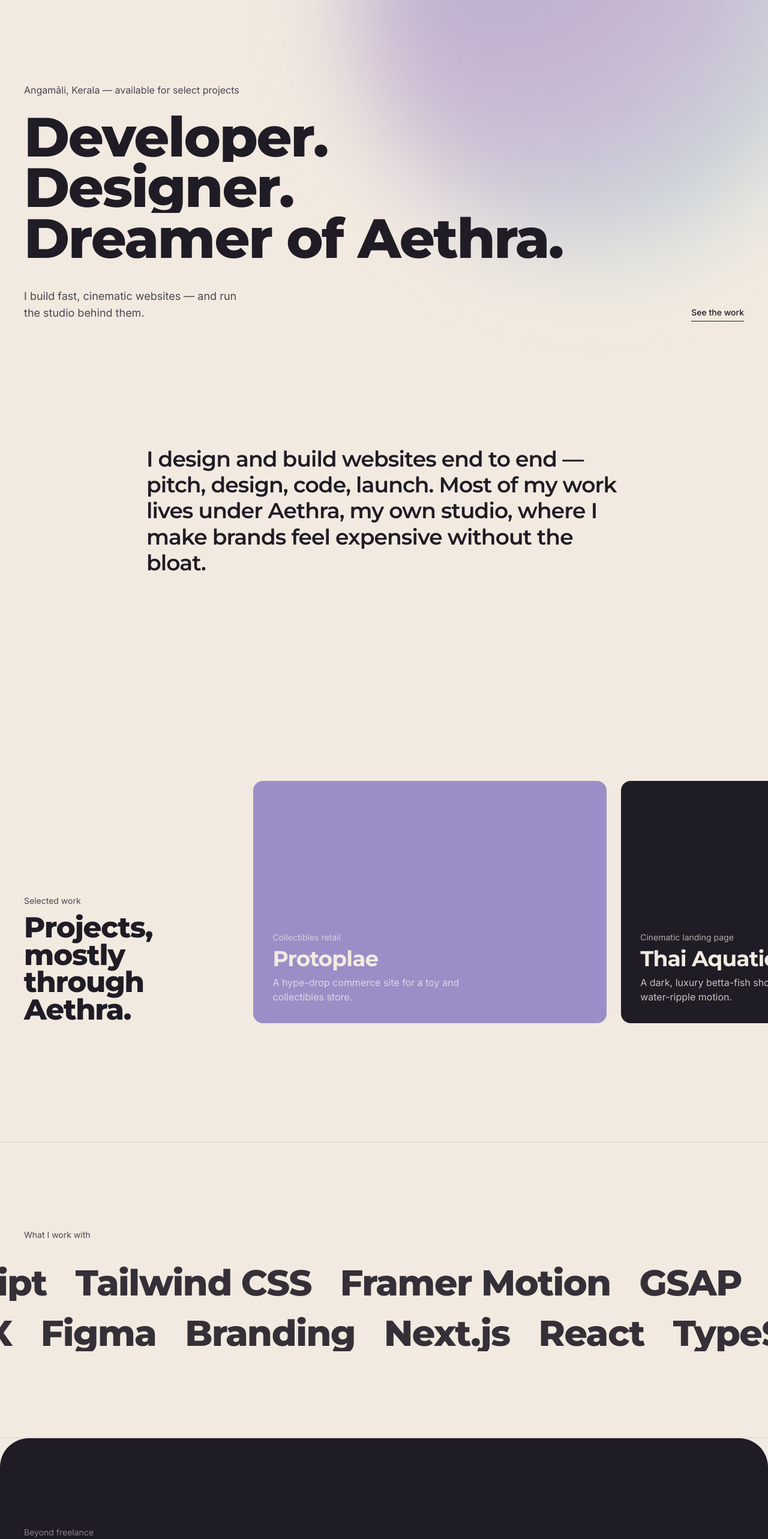
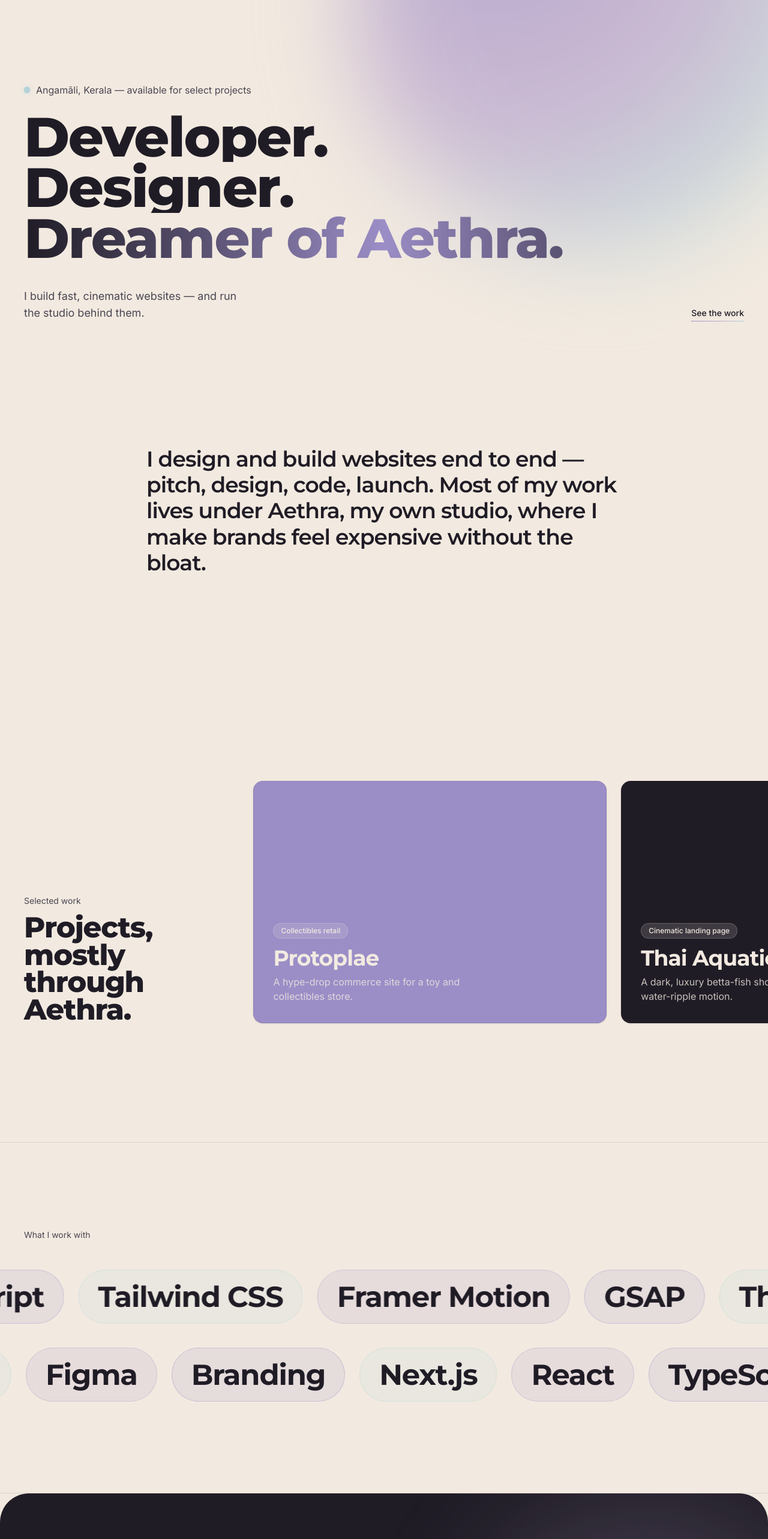
Before and after one commit to thenameisanzu/Ansu-latest-portfolio, a Next.js app: page / in a window 1280 px wide. Shown: the part 200-2766 px from the top of the page at 60% size. Built offline with nearby package versions, Linux system fonts and the light colour scheme.

Commit message:
Enhance UI with custom color palette integration

```diff
--- a/app/globals.css
+++ b/app/globals.css
@@ -71,8 +71,26 @@ body {
   width: 64px;
   height: 64px;
   background: var(--color-violet);
-  border-color: var(--color-violet);
-  opacity: 0.15;
+  border-color: var(--color-lilac);
+  opacity: 0.22;
+  box-shadow: 0 0 24px rgba(189, 166, 206, 0.35);
+}
+
+@keyframes status-pulse {
+  0%, 100% {
+    transform: scale(1);
+    opacity: 1;
+    box-shadow: 0 0 0 0 rgba(180, 211, 217, 0.7);
+  }
+  50% {
+    transform: scale(1.15);
+    opacity: 0.85;
+    box-shadow: 0 0 0 6px rgba(180, 211, 217, 0);
+  }
+}
+
+.status-dot-pulse {
+  animation: status-pulse 2.4s cubic-bezier(0.4, 0, 0.6, 1) infinite;
 }
 
 @media (hover: none) {
--- a/components/AethraSection.tsx
+++ b/components/AethraSection.tsx
@@ -6,9 +6,19 @@ export default function AethraSection() {
   return (
     <section
       id="aethra"
-      className="px-6 md:px-10 py-24 md:py-36 bg-ink text-cream rounded-t-[2rem] md:rounded-t-[3rem]"
+      className="relative overflow-hidden px-6 md:px-10 py-24 md:py-36 bg-ink text-cream rounded-t-[2rem] md:rounded-t-[3rem]"
     >
-      <div className="grid grid-cols-1 md:grid-cols-12 gap-10 md:gap-6 items-end">
+      {/* Subtle iridescent studio glow */}
+      <div
+        aria-hidden
+        className="pointer-events-none absolute -bottom-24 -right-24 w-[60vw] h-[60vw] max-w-[600px] max-h-[600px] rounded-full opacity-20 blur-[100px]"
+        style={{
+          background:
+            "radial-gradient(circle at 50% 50%, var(--color-violet), var(--color-lilac) 50%, var(--color-sky) 90%, transparent 100%)",
+        }}
+      />
+
+      <div className="relative z-10 grid grid-cols-1 md:grid-cols-12 gap-10 md:gap-6 items-end">
         <motion.div
           initial={{ opacity: 0, y: 24 }}
           whileInView={{ opacity: 1, y: 0 }}
@@ -16,13 +26,16 @@ export default function AethraSection() {
           transition={{ duration: 0.7 }}
           className="md:col-span-8"
         >
-          <span className="font-body text-sm text-cream/50">
+          <span className="inline-flex items-center gap-2 font-body text-sm text-cream/60">
+            <span className="w-1.5 h-1.5 rounded-full bg-lilac" />
             Beyond freelance
           </span>
           <h2 className="font-display font-extrabold text-[10vw] md:text-6xl leading-[0.95] tracking-tight mt-3">
             I run Aethra
             <br />
-            Digital Solutions.
+            <span className="bg-gradient-to-r from-cream via-lilac to-sky bg-clip-text text-transparent">
+              Digital Solutions.
+            </span>
           </h2>
           <p className="font-body text-base md:text-lg text-cream/70 mt-6 max-w-md">
             A small studio for cinematic, high-motion websites — built for
@@ -42,9 +55,13 @@ export default function AethraSection() {
             target="_blank"
             rel="noreferrer"
             data-cursor="hover"
-            className="inline-flex items-center gap-3 font-body text-sm font-medium border border-cream/30 rounded-full px-6 py-3 hover:bg-cream hover:text-ink transition-colors"
+            className="group relative inline-flex items-center gap-3 font-body text-sm font-medium p-[1px] rounded-full overflow-hidden transition-transform duration-300 hover:scale-105"
           >
-            aethrasolutions.in
+            <span className="absolute inset-0 bg-gradient-to-r from-sky via-lilac to-violet opacity-70 group-hover:opacity-100 transition-opacity" />
+            <span className="relative z-10 px-6 py-3 rounded-full bg-ink text-cream group-hover:bg-cream group-hover:text-ink transition-colors flex items-center gap-2">
+              <span>aethrasolutions.in</span>
+              <span className="text-xs transition-transform duration-300 group-hover:translate-x-0.5">↗</span>
+            </span>
           </a>
         </motion.div>
       </div>
--- a/components/Hero.tsx
+++ b/components/Hero.tsx
@@ -56,15 +56,25 @@ export default function Hero() {
       />
 
       <div className="relative z-10 w-full">
-        <p className="font-body text-sm md:text-base text-ink-soft mb-4 md:mb-6">
-          Angamāli, Kerala — available for select projects
-        </p>
+        <div className="flex items-center gap-2.5 mb-4 md:mb-6">
+          <span className="relative flex h-2.5 w-2.5">
+            <span className="status-dot-pulse absolute inline-flex h-full w-full rounded-full bg-sky opacity-75" />
+            <span className="relative inline-flex rounded-full h-2.5 w-2.5 bg-sky" />
+          </span>
+          <p className="font-body text-sm md:text-base text-ink-soft">
+            Angamāli, Kerala — available for select projects
+          </p>
+        </div>
 
         <h1 className="font-display font-extrabold text-ink leading-[0.92] tracking-tight text-[13vw] md:text-[7.2vw]">
           {lines.map((line, i) => (
             <span key={line} className="block overflow-hidden">
               <motion.span
-                className="block"
+                className={`block ${
+                  line.includes("Aethra")
+                    ? "bg-gradient-to-r from-ink via-violet to-ink bg-clip-text text-transparent"
+                    : ""
+                }`}
                 initial={{ y: "110%" }}
                 animate={{ y: "0%" }}
                 transition={{
@@ -98,9 +108,10 @@ export default function Hero() {
                 ?.scrollIntoView({ behavior: "smooth" });
             }}
             data-cursor="hover"
-            className="hidden md:inline-block font-body text-sm font-medium border-b border-ink pb-1 shrink-0"
+            className="group relative hidden md:inline-flex items-center gap-2 font-body text-sm font-medium pb-1 shrink-0 text-ink"
           >
-            See the work
+            <span>See the work</span>
+            <span className="block w-full h-[1.5px] bg-gradient-to-r from-violet via-lilac to-sky absolute bottom-0 left-0 transition-transform origin-left group-hover:scale-x-110" />
           </a>
         </motion.div>
       </div>
--- a/components/Nav.tsx
+++ b/components/Nav.tsx
@@ -69,9 +69,19 @@ export default function Nav() {
             animate={{ clipPath: "inset(0 0 0% 0)" }}
             exit={{ clipPath: "inset(0 0 100% 0)" }}
             transition={{ duration: 0.6, ease: [0.76, 0, 0.24, 1] }}
-            className="fixed inset-0 z-40 bg-ink flex flex-col justify-center px-6 md:px-10"
+            className="fixed inset-0 z-40 bg-ink flex flex-col justify-center px-6 md:px-10 overflow-hidden"
           >
-            <nav className="flex flex-col gap-2 md:gap-3">
+            {/* Ambient menu glow */}
+            <div
+              aria-hidden
+              className="pointer-events-none absolute top-1/3 -right-20 w-[70vw] h-[70vw] max-w-[600px] max-h-[600px] rounded-full opacity-25 blur-[120px]"
+              style={{
+                background:
+                  "radial-gradient(circle, var(--color-violet) 0%, var(--color-lilac) 45%, var(--color-sky) 85%, transparent 100%)",
+              }}
+            />
+
+            <nav className="relative z-10 flex flex-col gap-2 md:gap-3">
               {links.map((l, i) => (
                 <motion.a
                   key={l.href}
@@ -83,10 +93,13 @@ export default function Nav() {
                   initial={{ y: 40, opacity: 0 }}
                   animate={{ y: 0, opacity: 1 }}
                   transition={{ delay: 0.15 + i * 0.06, duration: 0.5 }}
-                  className="font-display font-semibold text-cream text-[13vw] md:text-6xl leading-[1.05] hover:text-violet transition-colors"
+                  className="group flex items-center gap-4 font-display font-semibold text-cream text-[13vw] md:text-6xl leading-[1.05] transition-colors"
                   data-cursor="hover"
                 >
-                  {l.label}
+                  <span className="w-2.5 h-2.5 rounded-full bg-sky opacity-0 group-hover:opacity-100 transition-opacity" />
+                  <span className="group-hover:text-transparent group-hover:bg-clip-text group-hover:bg-gradient-to-r group-hover:from-cream group-hover:via-lilac group-hover:to-sky transition-all">
+                    {l.label}
+                  </span>
                 </motion.a>
               ))}
             </nav>
@@ -95,7 +108,7 @@ export default function Nav() {
               initial={{ opacity: 0 }}
               animate={{ opacity: 1 }}
               transition={{ delay: 0.5, duration: 0.5 }}
-              className="mt-10 md:mt-14 flex flex-wrap gap-x-6 gap-y-2"
+              className="relative z-10 mt-10 md:mt-14 flex flex-wrap gap-x-6 gap-y-2"
             >
               {socials.map((s) => (
                 <a
@@ -103,7 +116,7 @@ export default function Nav() {
                   href={s.href}
                   target={s.label === "Email" ? undefined : "_blank"}
                   rel="noreferrer"
-                  className="font-body text-sm text-cream/60 hover:text-cream transition-colors"
+                  className="font-body text-sm text-cream/60 hover:text-lilac transition-colors"
                   data-cursor="hover"
                 >
                   {s.label}
--- a/components/Skills.tsx
+++ b/components/Skills.tsx
@@ -1,22 +1,32 @@
 import { skills } from "@/lib/content";
+
+const paletteTints = [
+  { bg: "bg-sky/15", border: "border-sky/35", text: "text-ink" },
+  { bg: "bg-lilac/20", border: "border-lilac/45", text: "text-ink" },
+  { bg: "bg-violet/15", border: "border-violet/35", text: "text-ink" },
+];
 
 function Row({ reverse = false }: { reverse?: boolean }) {
   const list = [...skills, ...skills];
   return (
-    <div className="overflow-hidden no-scrollbar">
+    <div className="overflow-hidden no-scrollbar py-2">
       <div
-        className={`flex w-max gap-8 md:gap-12 ${
+        className={`flex w-max gap-4 md:gap-6 ${
           reverse ? "marquee-track-reverse" : "marquee-track"
         }`}
       >
-        {list.map((s, i) => (
-          <span
-            key={`${s}-${i}`}
-            className="font-display font-extrabold text-[9vw] md:text-6xl leading-none tracking-tight text-ink/90 whitespace-nowrap"
-          >
-            {s}
-          </span>
-        ))}
+        {list.map((s, i) => {
+          const tint = paletteTints[i % paletteTints.length];
+          return (
+            <span
+              key={`${s}-${i}`}
+              data-cursor="hover"
+              className={`font-display font-bold text-3xl md:text-5xl leading-none tracking-tight whitespace-nowrap px-6 py-4 md:px-8 md:py-5 rounded-full border backdrop-blur-sm transition-all duration-300 hover:scale-105 hover:shadow-md ${tint.bg} ${tint.border} ${tint.text}`}
+            >
+              {s}
+            </span>
+          );
+        })}
       </div>
     </div>
   );
--- a/components/Work.tsx
+++ b/components/Work.tsx
@@ -65,7 +65,7 @@ export default function Work() {
             <article
               key={p.name}
               data-cursor="hover"
-              className="group relative shrink-0 w-full md:w-[62vw] lg:w-[46vw] aspect-[4/5] md:aspect-[16/11] rounded-2xl overflow-hidden flex flex-col justify-end p-6 md:p-8"
+              className="group relative shrink-0 w-full md:w-[62vw] lg:w-[46vw] aspect-[4/5] md:aspect-[16/11] rounded-2xl overflow-hidden flex flex-col justify-end p-6 md:p-8 border border-ink/10 shadow-sm transition-all duration-500 hover:shadow-[0_20px_50px_-15px_rgba(155,142,199,0.35)] hover:-translate-y-1"
               style={{ backgroundColor: p.color }}
             >
               <div
@@ -75,10 +75,12 @@ export default function Work() {
                     : "bg-ink/0 group-hover:bg-ink/10"
                 }`}
               />
-              <div className="relative">
+              <div className="relative z-10">
                 <span
-                  className={`font-body text-xs md:text-sm ${
-                    p.dark ? "text-cream/70" : "text-ink/65"
+                  className={`inline-block font-body text-xs font-medium px-3 py-1 rounded-full backdrop-blur-md mb-2 border ${
+                    p.dark
+                      ? "bg-cream/15 text-cream border-cream/20"
+                      : "bg-ink/10 text-ink border-ink/15"
                   }`}
                 >
                   {p.tag}
```
Also changed, not shown: components/Contact.tsx (+25 -5 lines).
